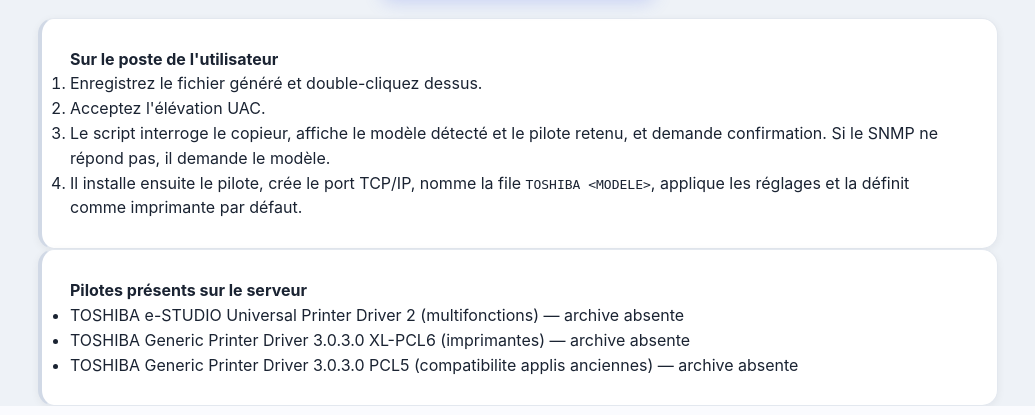
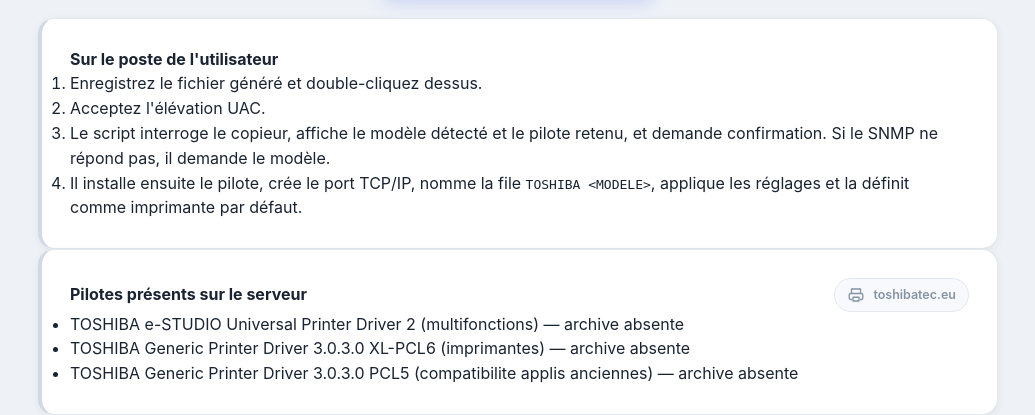
Before and after one commit to Pavupaprix/toshiba_manager, a Flask app: page /installer/ in a window 1280 px wide. Shown: the part 1090-1505 px from the top of the page, without its empty margins (122-1157 px from the left). Run offline with Flask 3, Linux system fonts and the light colour scheme.

Commit message:
feat: link the driver list to the Toshiba download page
The card listing the drivers held on the server now carries a badge on the
right pointing at toshibatec.eu/support/drivers, opening in a new tab so a
half-filled form is not lost. That page is where the archives in drivers/ come
from, so the two belong next to each other.

The badge uses an inline SVG rather than the Toshiba logo: fetching a
trademarked asset from their site to embed here is not a call to make without
the owner's say-so, and an inline drawing also avoids a second static file and
the cache questions that come with it. Dropping an official logo into static/
and swapping the svg for an img is a one-line change if one is available.

Co-Authored-By: Claude Opus 5 <noreply@anthropic.com>

```diff
--- a/ToshibaManager 1/ToshibaManager/static/style.css
+++ b/ToshibaManager 1/ToshibaManager/static/style.css
@@ -1905,3 +1905,45 @@ table.ab-preview {
 
 /* .btn est prevu pour <button> : un <a> garde son soulignement par defaut. */
 a.btn { text-decoration: none; }
+
+/* --- Encadre « Pilotes presents sur le serveur » ------------------------ */
+
+.pilotes-entete {
+    display: flex;
+    align-items: center;
+    justify-content: space-between;
+    gap: 16px;
+    flex-wrap: wrap;
+}
+
+.lien-pilotes {
+    display: inline-flex;
+    align-items: center;
+    gap: 8px;
+    padding: 6px 12px;
+    border: 1px solid var(--line);
+    border-radius: 999px;
+    background: var(--surface-soft);
+    color: var(--muted);
+    font-size: .78rem;
+    font-weight: 600;
+    text-decoration: none;
+    white-space: nowrap;
+    transition: var(--transition);
+}
+
+.lien-pilotes:hover {
+    border-color: var(--indigo);
+    color: var(--indigo);
+}
+
+/* Trace du pictogramme : le contour suit la couleur du lien, y compris au survol. */
+.lien-pilotes-icone {
+    width: 18px;
+    height: 18px;
+    fill: none;
+    stroke: currentColor;
+    stroke-width: 1.8;
+    stroke-linecap: round;
+    stroke-linejoin: round;
+}
--- a/ToshibaManager 1/ToshibaManager/templates/installer.html
+++ b/ToshibaManager 1/ToshibaManager/templates/installer.html
@@ -130,7 +130,19 @@
         </section>
 
         <section class="smtp-card smtp-message">
-            <div><strong>Pilotes présents sur le serveur</strong></div>
+            <div class="pilotes-entete">
+                <strong>Pilotes présents sur le serveur</strong>
+                <a class="lien-pilotes" href="https://www.toshibatec.eu/support/drivers/"
+                   target="_blank" rel="noopener noreferrer"
+                   title="Télécharger les pilotes sur toshibatec.eu">
+                    <svg class="lien-pilotes-icone" viewBox="0 0 24 24" aria-hidden="true">
+                        <path d="M6 9V4h12v5" />
+                        <path d="M6 18H5a2 2 0 0 1-2-2v-4a2 2 0 0 1 2-2h14a2 2 0 0 1 2 2v4a2 2 0 0 1-2 2h-1" />
+                        <path d="M8 15h8v5H8z" />
+                    </svg>
+                    <span>toshibatec.eu</span>
+                </a>
+            </div>
             <ul>
                 {% for cle, p in pilotes.items() %}
                 <li>{{ p.libelle }} — {% if p.disponible %}disponible{% else %}archive absente{% endif %}</li>
```
